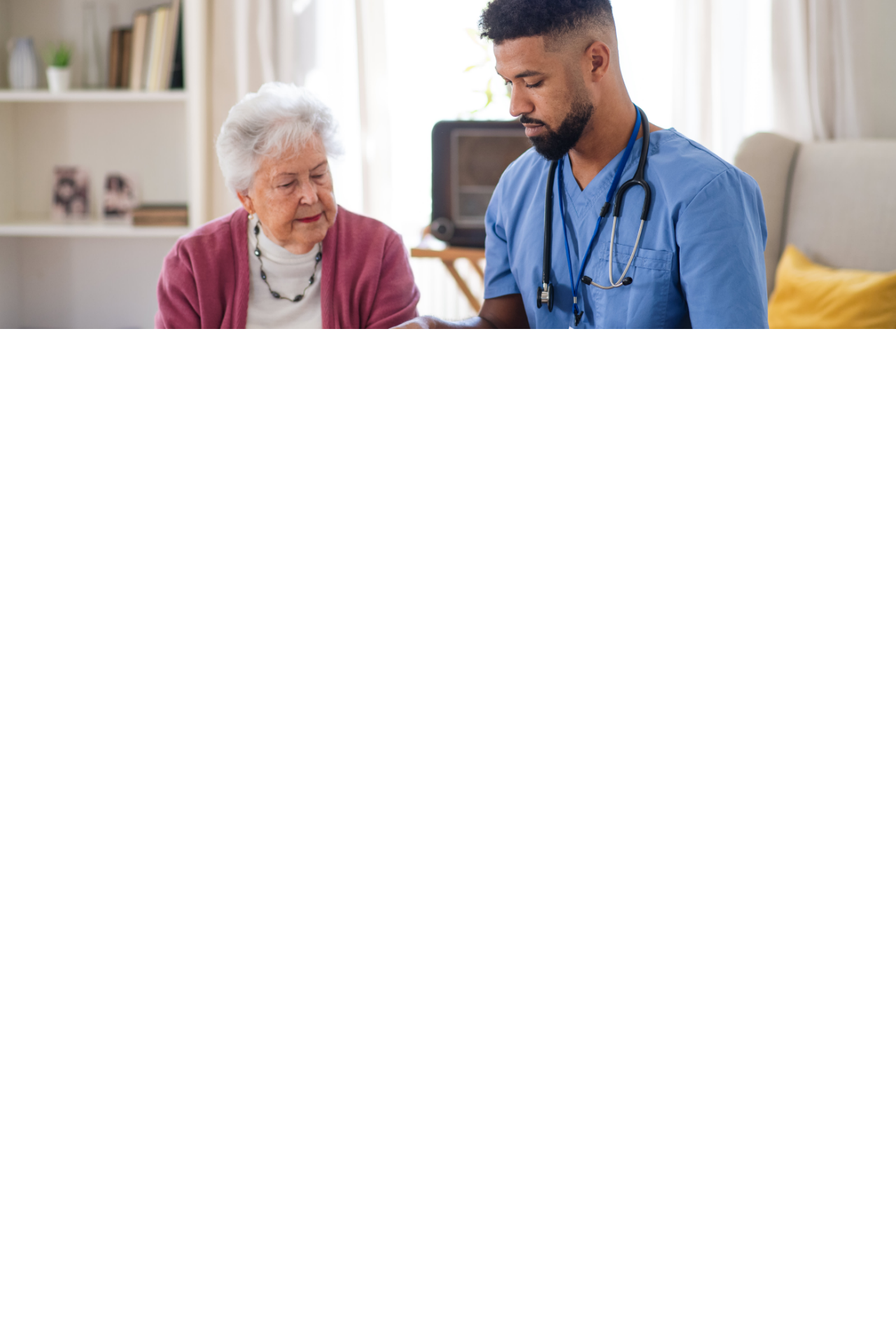
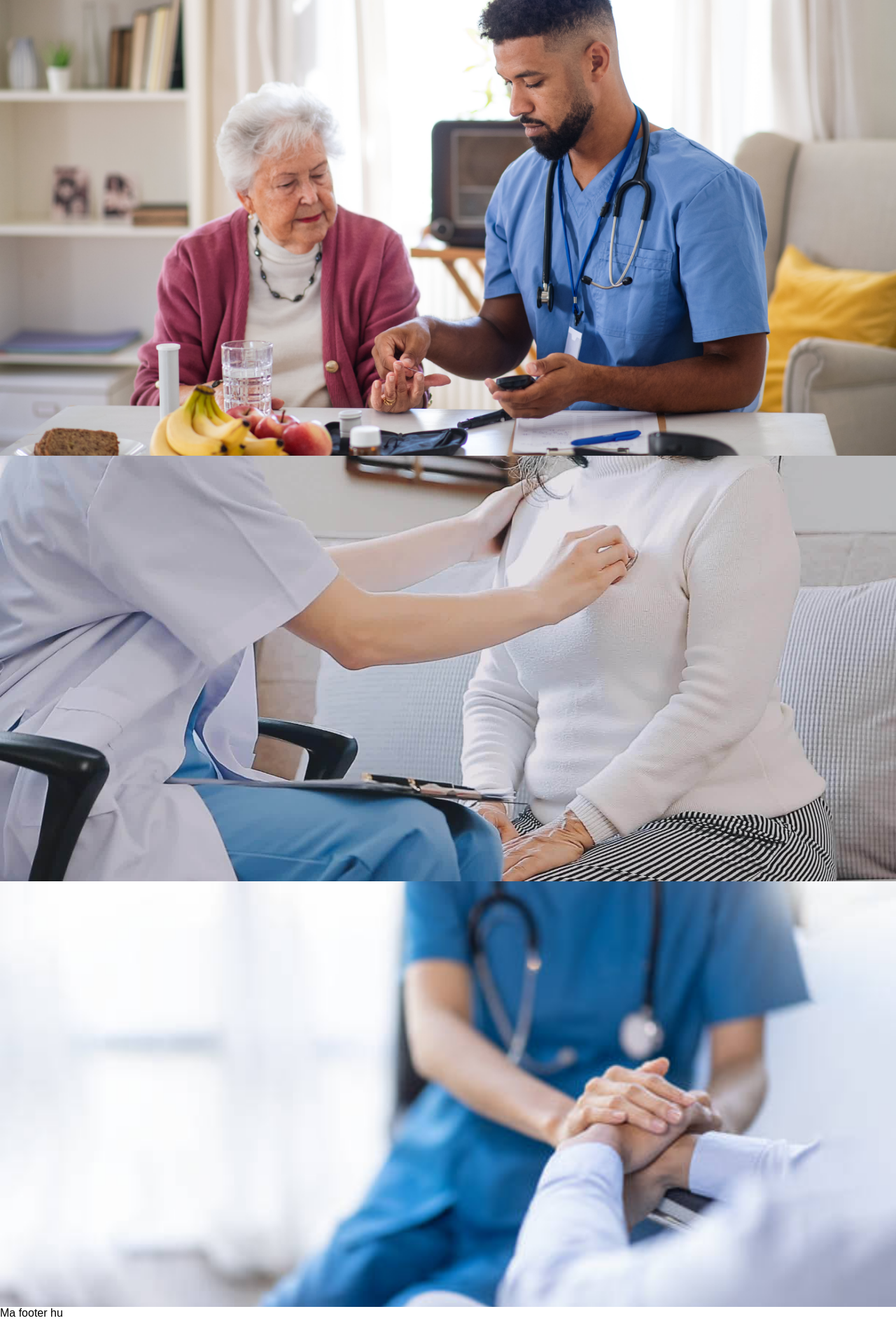
Before and after one commit to Pratik100-source/CareAssist, a React (Vite) app: page /home in a window 1280 px wide. Shown: the part 330-2250 px from the top of the page at 70% size. Before the commit the page ends 800 px from the top, so only its background shows below. Built offline with nearby package versions, Linux system fonts and the light colour scheme.

Commit message:
made some changes in the working process

```diff
--- a/src/assets/Login/login.css
+++ b/src/assets/Login/login.css
@@ -1,8 +1,8 @@
 
 .login_main {
-  width: 75%;
+  width: 100%;
   height:70vh;
-  margin: 125px auto 0 auto;
+  margin: 0 auto 0 auto;
   border: 2px solid rgba(0, 0, 0, 0.2);
   display: flex;
   border-radius: 10px;
--- a/src/assets/Topbar/topbar.jsx
+++ b/src/assets/Topbar/topbar.jsx
@@ -1,43 +1,25 @@
-import { Navigate } from "react-router-dom";
-import Logo from "../images/logo.png"
-import "./topbar.css"
+import Logo from "../images/logo.png";
+import "./topbar.css";
 
-
-const Topbar = ()=>{
-
-return(
-    <>
-
+const Topbar = ({ onLoginClick, onSignupClick }) => {
+  return (
     <div className="top_main">
       <div className="top_submain">
-
-        <img className="logo" src={Logo}/>
+        <img className="logo" src={Logo} alt="Logo" />
         <nav className="top_nav">
-
           <ul className="inside_navigator">
             <li>Find Professionals</li>
             <li>Video Counselling</li>
             <li>How it Works?</li>
-
           </ul>
           <ul className="outside_navigator">
-
-                <li onClick={Navigate("/login")}>Login</li>
-                <li onClick={Navigate("/signup")}>Signup</li>
-
+            <li onClick={onLoginClick}>Login</li>
+            <li onClick={onSignupClick}>Signup</li>
           </ul>
         </nav>
-
-
       </div>
-
-
-
-
     </div>
-    </>
-)
-
-}
+  );
+};
 
 export default Topbar;
--- /dev/null
+++ b/src/assets/footer/footer.jsx
@@ -0,0 +1,16 @@
+import "./footer.css"
+const Footer = () => {
+
+return(
+    <>
+    <div>
+
+        <p>Ma footer hu</p>
+    </div>
+    </>
+
+)
+
+}
+
+export default Footer;
--- a/src/assets/home/home.css
+++ b/src/assets/home/home.css
@@ -4,21 +4,74 @@
     display: flex;
     flex-direction: column;
     width: 100%;
-    height: 100vh;
+    height: 300vh;
+    position: relative;
 }
 
 .top_head{
 
-    flex: 0.5;
+    flex: 0.3;
     background-color: red;
+    position: relative;
 }
 
 .home_body{
     flex: 8;
     width: 100%;
-    background-color: green;
     background-image: url(../images/home2.jpeg);
     background-image: cover;
     background-repeat: no-repeat;
     background-size:cover;
+    z-index: 1000;
+    position: relative;
+
 }
+.second_body{
+ flex: 6;
+ background-image: url(../images/side_image.jpg);
+ width: 100%;
+ background-repeat: no-repeat;
+ background-size: cover;
+ background-image: cover;
+ position: relative;
+}
+.third_body{
+    flex: 6;
+    background-image: url(../images/home1.jpg);
+    width: 100%;
+    background-image: cover;
+    background-repeat: no-repeat;
+    background-size:cover;
+    position: relative;
+}
+
+.footer{
+    flex: 2;
+}
+
+@keyframes slideIn {
+    from {
+        opacity: 0;
+        transform: translateY(-100%);
+    }
+    to {
+        opacity: 1;
+        transform: translateY(0);
+    }
+}
+
+.login_show,.signup_show{
+
+    height: 70vh;
+    width:75% ;
+    z-index: 1001;
+    animation: slideIn 0.3s ease-in;
+    animation-delay: 0.2ms;
+    margin: 23vh 0 0 12.5% ;
+    position: absolute;
+    /* top:23vh;  */
+    border-radius: 10px;
+  box-shadow: 0px 4px 6px rgba(0, 0, 0, 0.1);
+  overflow: hidden;
+
+}
--- a/src/assets/home/home.jsx
+++ b/src/assets/home/home.jsx
@@ -1,22 +1,48 @@
-
-
+import { useState } from "react";
+import { useNavigate } from "react-router-dom"; // Import useNavigate
 import Topbar from "../Topbar/topbar";
 import "./home.css";
+import Footer from "../footer/footer"
+import Login from "../Login/login"
+import Signup from "../Signup/signup"
 
+const Home = () => {
+  const navigate = useNavigate(); // Initialize the navigate function
+  const [isLoginClicked, setIsLoginClicked] = useState(false);
+  const [isSignupClicked, setIsSignupClicked] = useState(false);
 
-const Home = () =>{
-    return(
+  const handleLoginClick = () => {
+    setIsLoginClicked(true);
+    setIsSignupClicked(false);
+  };
+
+  const handleSignupClick = () => {
+    setIsSignupClicked(true);
+    setIsLoginClicked(false);
+  };
+
+  return (
     <>
-   <div className="home_main">
-       <div className="top_head"> <Topbar/></div>
-       <div className="home_body"></div>
-   </div>
-    </>
+    <div className="home_main">
+      <div className="top_head">
+        <Topbar
+          onLoginClick={handleLoginClick}
+          onSignupClick={handleSignupClick}
+        />
+      </div>
+      {isLoginClicked && <div className="login_show"><Login/></div>}
+        {isSignupClicked && <div className="signup_show"><Signup/></div>}
+      <div className="home_body"></div>
+      <div className="second_body"></div>
+      <div className="third_body"></div>
+      <div className="footer"><Footer/></div>
+    </div>
 
 
 
-    )
 
-}
+    </>
+  );
+};
 
 export default Home;
```
Also changed, not shown: src/assets/footer/footer.css (added). Lines whose indentation alone changed are shown as unchanged.
